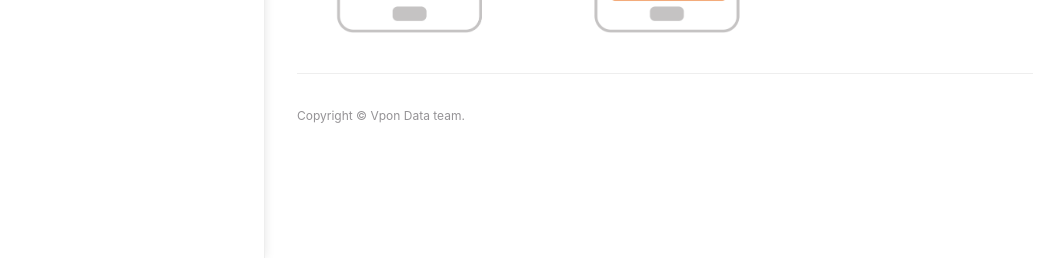
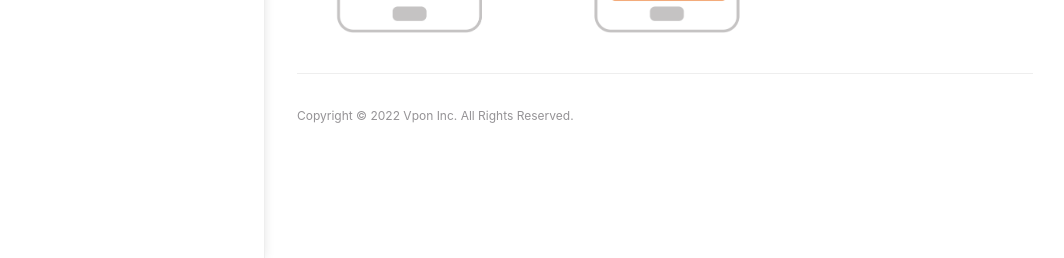
Before and after one commit to vpon-data/data-sdk, a Jekyll site: the page built from index.md, in a window 1280 px wide. Shown: the part 642-900 px from the top of the page, without its empty margins (107-1171 px from the left). Built offline with Jekyll 4.4.1, drawn with Linux system fonts in a browser that asks for light colours.

Commit message:
Update _config.yml

```diff
--- a/_config.yml
+++ b/_config.yml
@@ -73,7 +73,7 @@ nav_sort: case_insensitive # default, equivalent to nil
 # back_to_top: true
 # back_to_top_text: "Back to top"
 
-footer_content: "Copyright &copy; Vpon Data team.</a>"
+footer_content: "Copyright &copy; 2022 Vpon Inc. All Rights Reserved.</a>"
 
 # Footer last edited timestamp
 last_edit_timestamp: true # show or hide edit time - page must have `last_modified_date` defined in the frontmatter
```
